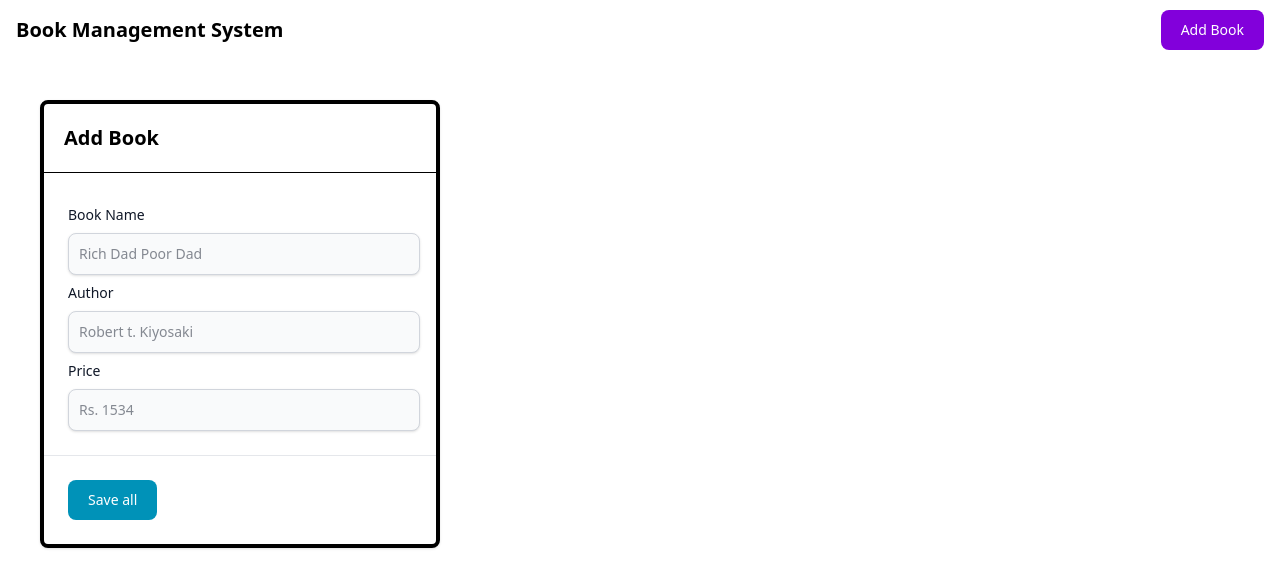
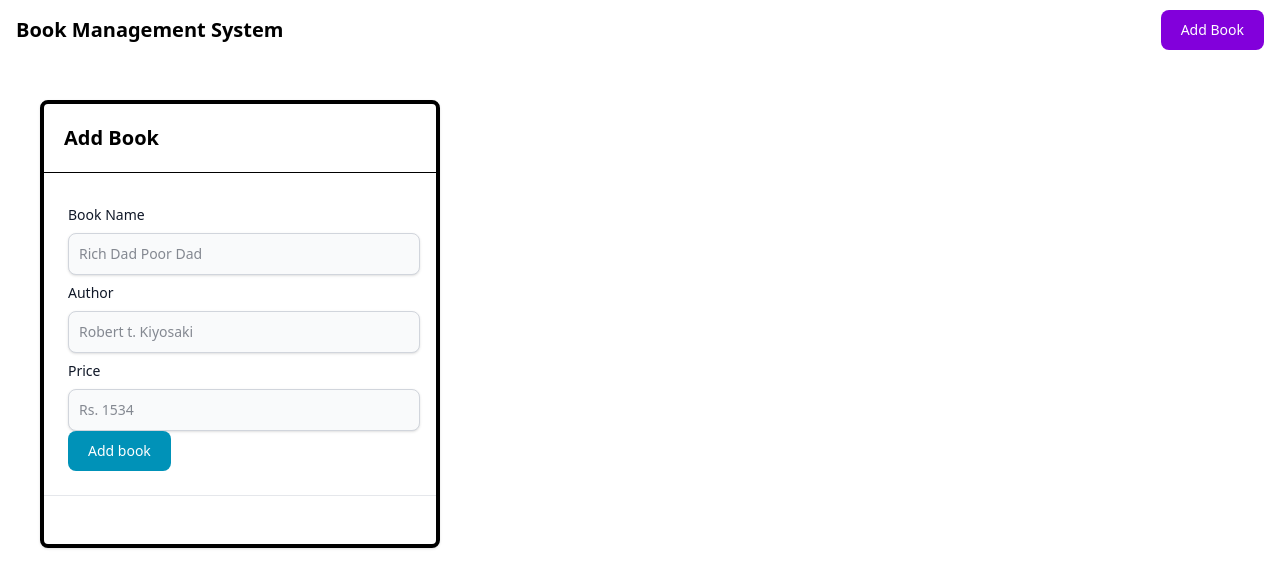
Before and after one commit to anillakhaju12/basic-book-management-system-with-CRUD, a React (Vite) app in the folder frontend/: page /create-page in a window 1280 px wide. Shown: the top 588 px of the page. Built offline with nearby package versions, Linux system fonts and the light colour scheme.

Commit message:
Add the functionality of adding book in backend

```diff
--- a/frontend/src/pages/CreatePage.jsx
+++ b/frontend/src/pages/CreatePage.jsx
@@ -1,11 +1,14 @@
 import { useState } from "react"
 import Navbar from "../components/Navbar"
+import axios from 'axios'
+import { useNavigate } from "react-router-dom"
 
 function CreatePage(){
+  const navigate = useNavigate()
   const [bookData, setBookData] = useState({
-    bookAuther: "",
-    bookName: "",
-    bookPrice:""
+    Auther: "",
+    Name: "",
+    Price:""
   })
   const handleChange = (event)=>{
     const {name, value } = event.target
@@ -14,6 +17,17 @@ function CreatePage(){
       [name] : value
     })
     console.log(bookData)
+  }
+
+  const handleSubmit=async (event)=>{
+    event.preventDefault();
+    const response = await axios.post('http://localhost:5000/api/books',bookData)
+    if(response.status === 200){
+      alert('book added successfully')
+      navigate("/")
+    }else{
+      alert("Can't add book")
+    }
   }
   return(
     <>
@@ -29,18 +43,18 @@ function CreatePage(){
           </button>
         </div>
         <div className="p-6 h-full w-100 space-y-6">
-          <form action="#">
+          <form onSubmit={handleSubmit}>
 
               <div className="mt-2">
                 <label
-                  htmlFor="bookName"
+                  htmlFor="Name"
                   className="text-sm font-medium text-gray-900 block mb-2"
                 >
                   Book Name
                 </label>
                 <input
                   type="text"
-                  name="bookName"
+                  name="Name"
                   id="product-name"
                   onChange={(event)=>handleChange(event)}
                   className="shadow-sm bg-gray-50 border border-gray-300 text-gray-900 sm:text-sm rounded-lg focus:ring-cyan-600 focus:border-cyan-600 block w-full p-2.5"
@@ -50,14 +64,14 @@ function CreatePage(){
               </div>
               <div className="mt-2">
                 <label
-                  htmlFor="bookAuther"
+                  htmlFor="Auther"
                   className="text-sm font-medium text-gray-900 block mb-2"
                 >
                   Author
                 </label>
                 <input
                   type="text"
-                  name="bookAuther"
+                  name="Auther"
                   id="brand"
                   onChange={(event)=>handleChange(event)}
                   className="shadow-sm bg-gray-50 border border-gray-300 text-gray-900 sm:text-sm rounded-lg focus:ring-cyan-600 focus:border-cyan-600 block w-full p-2.5"
@@ -67,14 +81,14 @@ function CreatePage(){
               </div>
               <div className="mt-2">
                 <label
-                  htmlFor="bookPrice"
+                  htmlFor="Price"
                   className="text-sm font-medium text-gray-900 block mb-2"
                 >
                   Price
                 </label>
                 <input
                   type="number"
-                  name="bookPrice"
+                  name="Price"
                   id="price"
                   onChange={(event)=>handleChange(event)}
                   className="shadow-sm bg-gray-50 border border-gray-300 text-gray-900 sm:text-sm rounded-lg focus:ring-cyan-600 focus:border-cyan-600 block w-full p-2.5"
@@ -82,15 +96,15 @@ function CreatePage(){
                   required
                 />
               </div>
+              <button
+                className="text-white bg-cyan-600 hover:bg-cyan-700 focus:ring-4 focus:ring-cyan-200 font-medium rounded-lg text-sm px-5 py-2.5 text-center"
+                type="submit"
+              >
+                Add book
+              </button>
           </form>
         </div>
         <div className="p-6 border-t border-gray-200 rounded-b">
-          <button
-            className="text-white bg-cyan-600 hover:bg-cyan-700 focus:ring-4 focus:ring-cyan-200 font-medium rounded-lg text-sm px-5 py-2.5 text-center"
-            type="submit"
-          >
-            Save all
-          </button>
         </div>
       </div>
     </>
```
